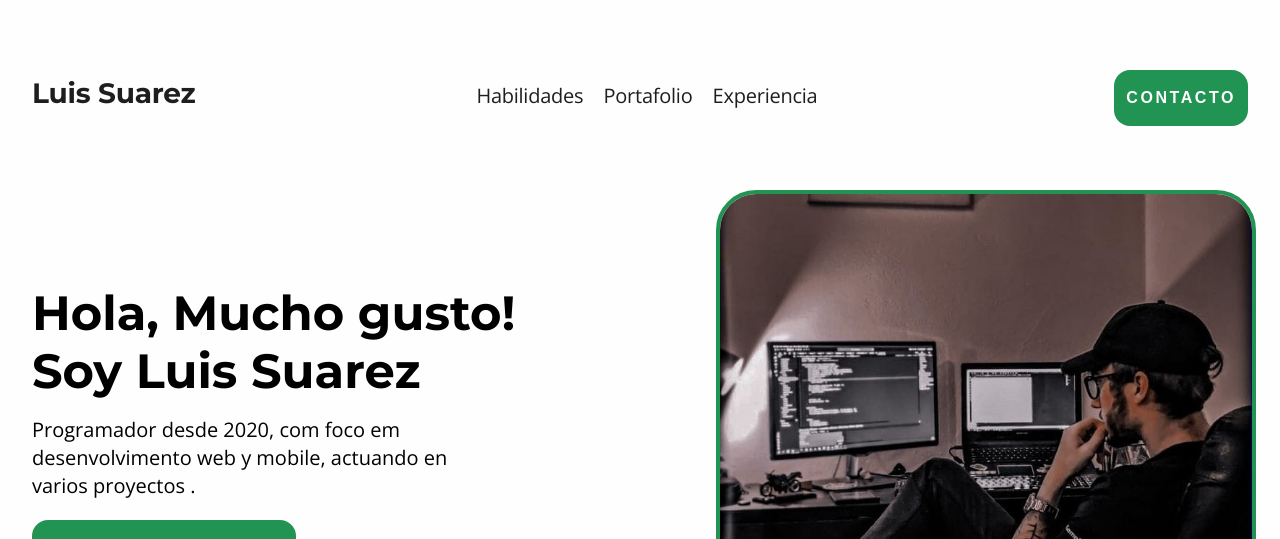
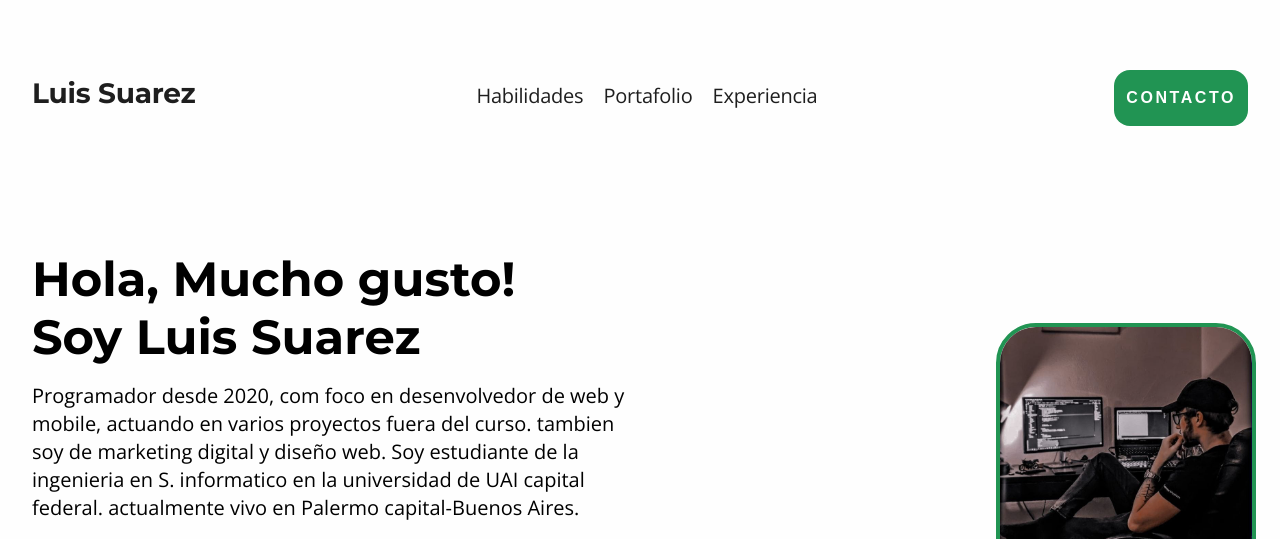
Before and after one commit to Araknet325/CV-portafolio, a plain HTML site: page index.html in a window 1280 px wide. Shown: the top 539 px of the page. Drawn offline with nearby package versions, Linux system fonts and the light colour scheme.

Commit message:
new text

```diff
--- a/index.html
+++ b/index.html
@@ -28,8 +28,10 @@
               Soy Luis Suarez
             </h1>
             <p class="hero-info-subtitle">
-              Programador desde 2020, com foco em desenvolvimento web y mobile,
-              actuando en varios proyectos .
+              Programador desde 2020, com foco en desenvolvedor de  web y mobile,
+              actuando en varios proyectos fuera del curso. tambien soy de marketing digital y
+              diseño web. Soy estudiante de la ingenieria en S. informatico en la
+              universidad de UAI capital federal. actualmente vivo en Palermo capital-Buenos Aires.
             </p>
             <button onclick="onClickcrollTo('section-contact')">ENTRAR EN CONTACTO.</button>
 
```
